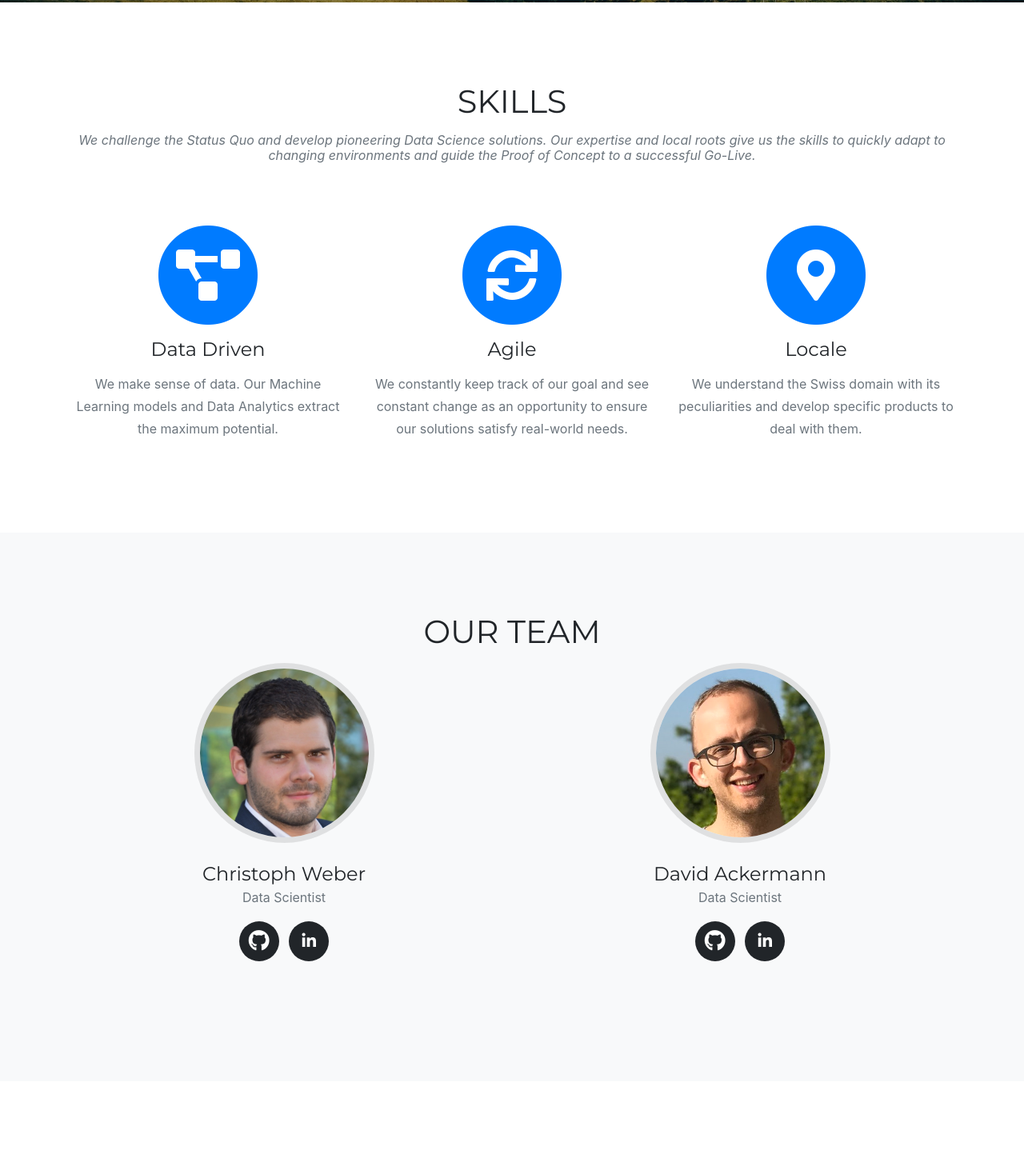
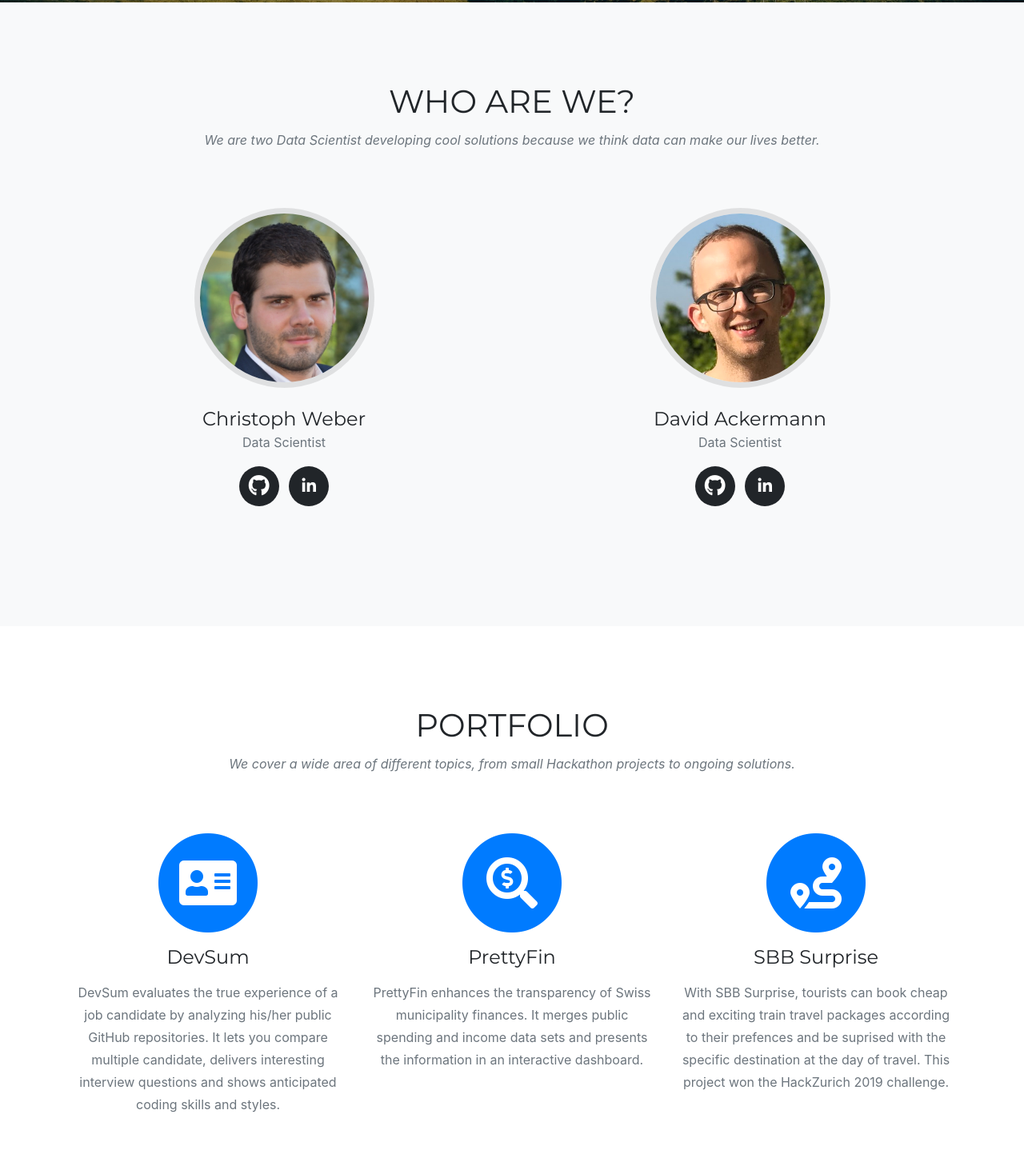
Before and after one commit to aiger-ch/aigerHomepage, a website with bundled scripts: page index.html in a window 1280 px wide. Shown: the part 757-2200 px from the top of the page at 80% size. Built offline with nearby package versions, Linux system fonts and the light colour scheme; a web font is replaced by a local one.

Commit message:
removed skills, added portfolio

```diff
--- a/index.html
+++ b/index.html
@@ -45,10 +45,11 @@
       <div class="collapse navbar-collapse" id="navbarResponsive">
         <ul class="navbar-nav text-uppercase ml-auto">
           <li class="nav-item">
-            <a class="nav-link js-scroll-trigger" href="#skills">Skills</a>
+            <a class="nav-link js-scroll-trigger" href="#team">Who are We?</a>
           </li>
+
           <li class="nav-item">
-            <a class="nav-link js-scroll-trigger" href="#team">Team</a>
+            <a class="nav-link js-scroll-trigger" href="#portfolio">Portfolio</a>
           </li>
           <li class="nav-item">
             <a class="nav-link js-scroll-trigger" href="#contact">Contact</a>
@@ -69,50 +70,14 @@
     </div>
   </header>
 
-  <!-- Skills -->
-  <section class="page-section" id="skills">
-    <div class="container">
-      <div class="row">
-        <div class="col-lg-12 text-center">
-          <h2 class="section-heading text-uppercase">Skills</h2>
-          <h3 class="section-subheading text-muted">We challenge the Status Quo and develop pioneering Data Science solutions. Our expertise and local roots give us the skills to quickly adapt to changing environments and guide the Proof of Concept to a successful Go-Live.</h3>
-        </div>
-      </div>
-      <div class="row text-center">
-        <div class="col-md-4">
-          <span class="fa-stack fa-4x">
-            <i class="fas fa-circle fa-stack-2x text-primary"></i>
-            <i class="fas fa-project-diagram fa-stack-1x fa-inverse"></i>
-          </span>
-          <h4 class="service-heading">Data Driven</h4>
-          <p class="text-muted">We make sense of data. Our Machine Learning models and Data Analytics extract the maximum potential.</p>
-        </div>
-        <div class="col-md-4">
-          <span class="fa-stack fa-4x">
-            <i class="fas fa-circle fa-stack-2x text-primary"></i>
-            <i class="fas fa-sync fa-stack-1x fa-inverse"></i>
-          </span>
-          <h4 class="service-heading">Agile</h4>
-          <p class="text-muted">We constantly keep track of our goal and see constant change as an opportunity to ensure our solutions satisfy real-world needs.</p>
-        </div>
-        <div class="col-md-4">
-          <span class="fa-stack fa-4x">
-            <i class="fas fa-circle fa-stack-2x text-primary"></i>
-            <i class="fas fa-map-marker-alt fa-stack-1x fa-inverse"></i>
-          </span>
-          <h4 class="service-heading">Locale</h4>
-          <p class="text-muted">We understand the Swiss domain with its peculiarities and develop specific products to deal with them.</p>
-        </div>
-      </div>
-    </div>
-  </section>
-
-  <!-- Team -->
+   <!-- Team -->
   <section class="bg-light page-section" id="team">
     <div class="container">
       <div class="row">
         <div class="col-lg-12 text-center">
-          <h2 class="section-heading text-uppercase">Our Team</h2>
+          <h2 class="section-heading text-uppercase">Who Are We?</h2>
+          <h3 class="section-subheading text-muted">We are two Data Scientist developing cool solutions because we think data can make our lives better.</h3>
+
           <!-- <h3 class="section-subheading text-muted">Lorem ipsum dolor sit amet consectetur.</h3> -->
         </div>
       </div>
@@ -159,6 +124,43 @@
     </div>
   </section>
 
+ <!-- Portfolio -->
+ <section class="page-section" id="portfolio">
+  <div class="container">
+    <div class="row">
+      <div class="col-lg-12 text-center">
+        <h2 class="section-heading text-uppercase">Portfolio</h2>
+        <h3 class="section-subheading text-muted">We cover a wide area of different topics, from small Hackathon projects to ongoing solutions.</h3>
+      </div>
+    </div>
+    <div class="row text-center">
+      <div class="col-md-4">
+        <span class="fa-stack fa-4x">
+          <i class="fas fa-circle fa-stack-2x text-primary"></i>
+          <i class="fas fa-address-card fa-stack-1x fa-inverse"></i>
+        </span>
+        <h4 class="service-heading">DevSum</h4>
+        <p class="text-muted">DevSum evaluates the true experience of a job candidate by analyzing his/her public GitHub repositories. It lets you compare multiple candidate, delivers interesting interview questions and shows anticipated coding skills and styles.</p>
+      </div>
+      <div class="col-md-4">
+        <span class="fa-stack fa-4x">
+          <i class="fas fa-circle fa-stack-2x text-primary"></i>
+          <i class="fas fa-search-dollar fa-stack-1x fa-inverse"></i>
+        </span>
+        <h4 class="service-heading">PrettyFin</h4>
+        <p class="text-muted">PrettyFin enhances the transparency of Swiss municipality finances. It merges public spending and income data sets and presents the information in an interactive dashboard.</p>
+      </div>
+      <div class="col-md-4">
+        <span class="fa-stack fa-4x">
+          <i class="fas fa-circle fa-stack-2x text-primary"></i>
+          <i class="fas fa-route fa-stack-1x fa-inverse"></i>
+        </span>
+        <h4 class="service-heading">SBB Surprise</h4>
+        <p class="text-muted">With SBB Surprise, tourists can book cheap and exciting train travel packages according to their prefences and be suprised with the specific destination at the day of travel. This project won the HackZurich 2019 challenge.</p>
+      </div>
+    </div>
+  </div>
+</section>
   <!-- Contact -->
   <section class="page-section" id="contact">
     <div class="container">
```
